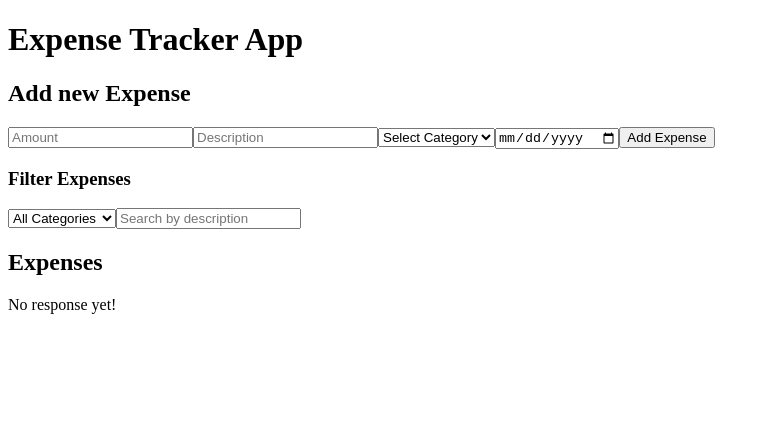
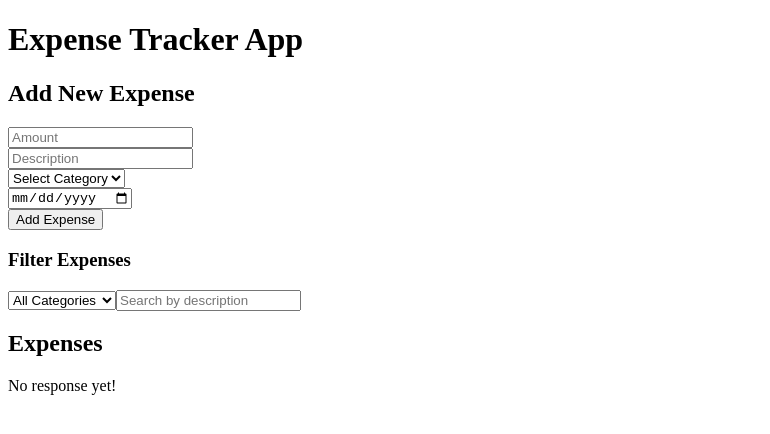
Before and after one commit to BijonDurjoy/Personal-expense-Tracker, a React (Vite) app in the folder expense-tracker/: page / in a window 1280 px wide. Shown: the top 434 px of the page, without its empty margins (0-770 px from the left). Built offline with nearby package versions, Linux system fonts and the light colour scheme.

Commit message:
Validation done

```diff
--- a/expense-tracker/src/components/ExpenseFrom.jsx
+++ b/expense-tracker/src/components/ExpenseFrom.jsx
@@ -6,8 +6,39 @@ const ExpenseFrom = () => {
   const [category, setCategory] = useState("");
   const [date, setDate] = useState("");
 
+  const [errors, setErrors] = useState({});
+
+  const validate = () => {
+    const newErrors = {};
+    const today = new Date().toISOString().split("T")[0];
+
+    if (!amount || Number(amount) <= 0) {
+      newErrors.amount = "Amount must be a positive number";
+    }
+
+    if (!description || description.trim().length < 4) {
+      newErrors.description = "Description must be at least 4 characters";
+    }
+
+    if (!category) {
+      newErrors.category = "Please select a category";
+    }
+
+    if (!date) {
+      newErrors.date = "Date is required";
+    } else if (date > today) {
+      newErrors.date = "Date cannot be in the future";
+    }
+
+    setErrors(newErrors);
+
+    return Object.keys(newErrors).length === 0;
+  };
+
   const handleSubmit = (e) => {
     e.preventDefault();
+
+    if (!validate()) return;
 
     const expenseData = {
       amount,
@@ -16,42 +47,61 @@ const ExpenseFrom = () => {
       date,
     };
 
-    console.log(expenseData);
+    console.log("Valid Expense:", expenseData);
   };
 
   return (
     <div>
-      <h2>Add new Expense</h2>
+      <h2>Add New Expense</h2>
+
       <form onSubmit={handleSubmit}>
+        <div>
           <input
             type="number"
             placeholder="Amount"
             value={amount}
             onChange={(e) => setAmount(e.target.value)}
           />
+          {errors.amount && <p style={{ color: "red" }}>{errors.amount}</p>}
+        </div>
 
+        <div>
           <input
             type="text"
             placeholder="Description"
             value={description}
             onChange={(e) => setDescription(e.target.value)}
           />
+          {errors.description && (
+            <p style={{ color: "red" }}>{errors.description}</p>
+          )}
+        </div>
 
-        <select value={category} onChange={(e) => setCategory(e.target.value)}>
+        <div>
+          <select
+            value={category}
+            onChange={(e) => setCategory(e.target.value)}
+          >
             <option value="">Select Category</option>
             <option value="Food">Food</option>
-          <option value="Transportation">Transportation</option>
-          <option value="Entertainment">Entertainment</option>
+            <option value="Transport">Transport</option>
             <option value="Shopping">Shopping</option>
             <option value="Bills">Bills</option>
+            <option value="Entertainment">Entertainment</option>
             <option value="Others">Others</option>
           </select>
+          {errors.category && <p style={{ color: "red" }}>{errors.category}</p>}
+        </div>
 
+        <div>
           <input
             type="date"
             value={date}
             onChange={(e) => setDate(e.target.value)}
           />
+          {errors.date && <p style={{ color: "red" }}>{errors.date}</p>}
+        </div>
+
         <button type="submit">Add Expense</button>
       </form>
     </div>
```
Lines whose indentation alone changed are shown as unchanged.
